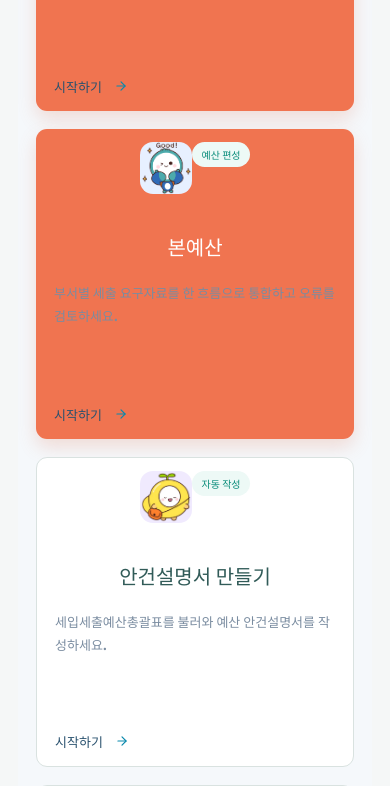
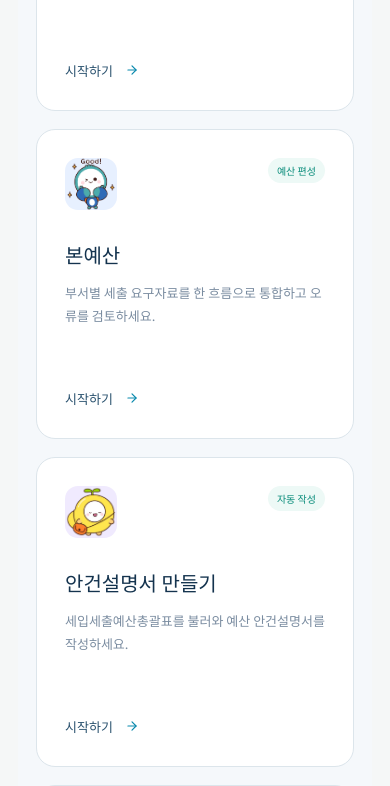
Before and after one commit to lovingculture/schoolbudget, a React (Vite) app: page / in a window 390 px wide. Shown: the part 1960-2746 px from the top of the page. Built offline with nearby package versions, Linux system fonts and the light colour scheme.

Commit message:
Restore home card colors

```diff
--- a/src/features/home/HomePage.tsx
+++ b/src/features/home/HomePage.tsx
@@ -165,7 +165,7 @@ export function HomePage({ onNavigate }: HomePageProps) {
           <div className="home-work-grid">
             {workCards.map((card) => (
               <article
-                className={`home-work-card ${["prebudget", "supplementary", "budget"].includes(card.view) ? "primary" : "secondary"}`}
+                className={`home-work-card ${["prebudget", "supplementary", "budget"].includes(card.view) ? "home-work-primary" : "home-work-secondary"}`}
                 data-testid="budget-step"
                 data-view={card.view}
                 key={card.view}
--- a/src/features/home/home.css
+++ b/src/features/home/home.css
@@ -297,11 +297,11 @@
   gap: 18px;
 }
 
-.home-work-card.primary {
+.home-work-card.home-work-primary {
   grid-column: span 2;
 }
 
-.home-work-card.secondary {
+.home-work-card.home-work-secondary {
   grid-column: span 3;
 }
 
@@ -487,8 +487,8 @@
     grid-template-columns: repeat(2, minmax(0, 1fr));
   }
 
-  .home-work-card.primary,
-  .home-work-card.secondary {
+  .home-work-card.home-work-primary,
+  .home-work-card.home-work-secondary {
     grid-column: span 1;
   }
 
@@ -568,8 +568,8 @@
     grid-template-columns: 1fr;
   }
 
-  .home-work-card.primary,
-  .home-work-card.secondary {
+  .home-work-card.home-work-primary,
+  .home-work-card.home-work-secondary {
     grid-column: auto;
   }
 
```
Also changed, not shown: 1 other file (tests, documents, lock files or other folders).
